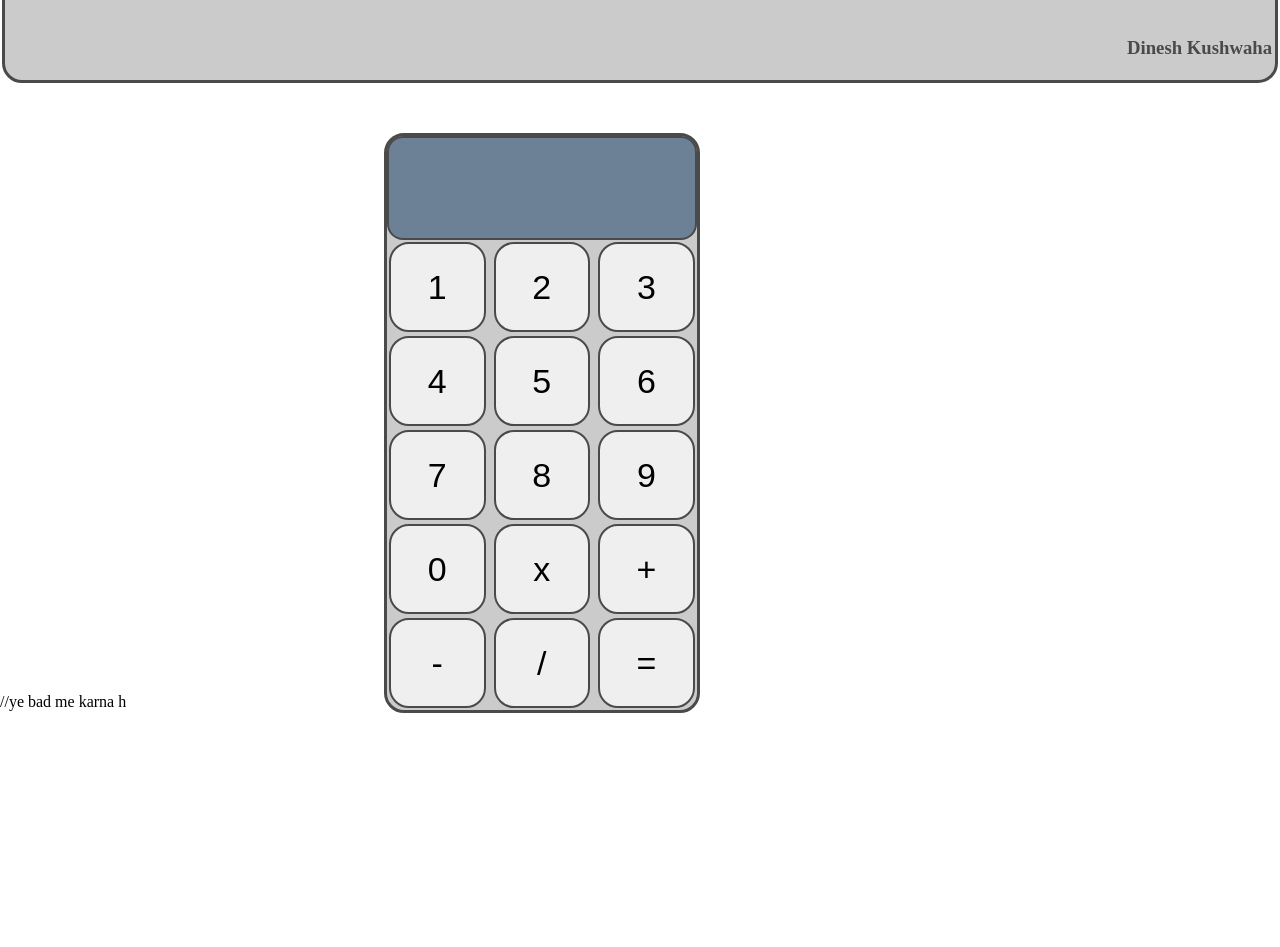
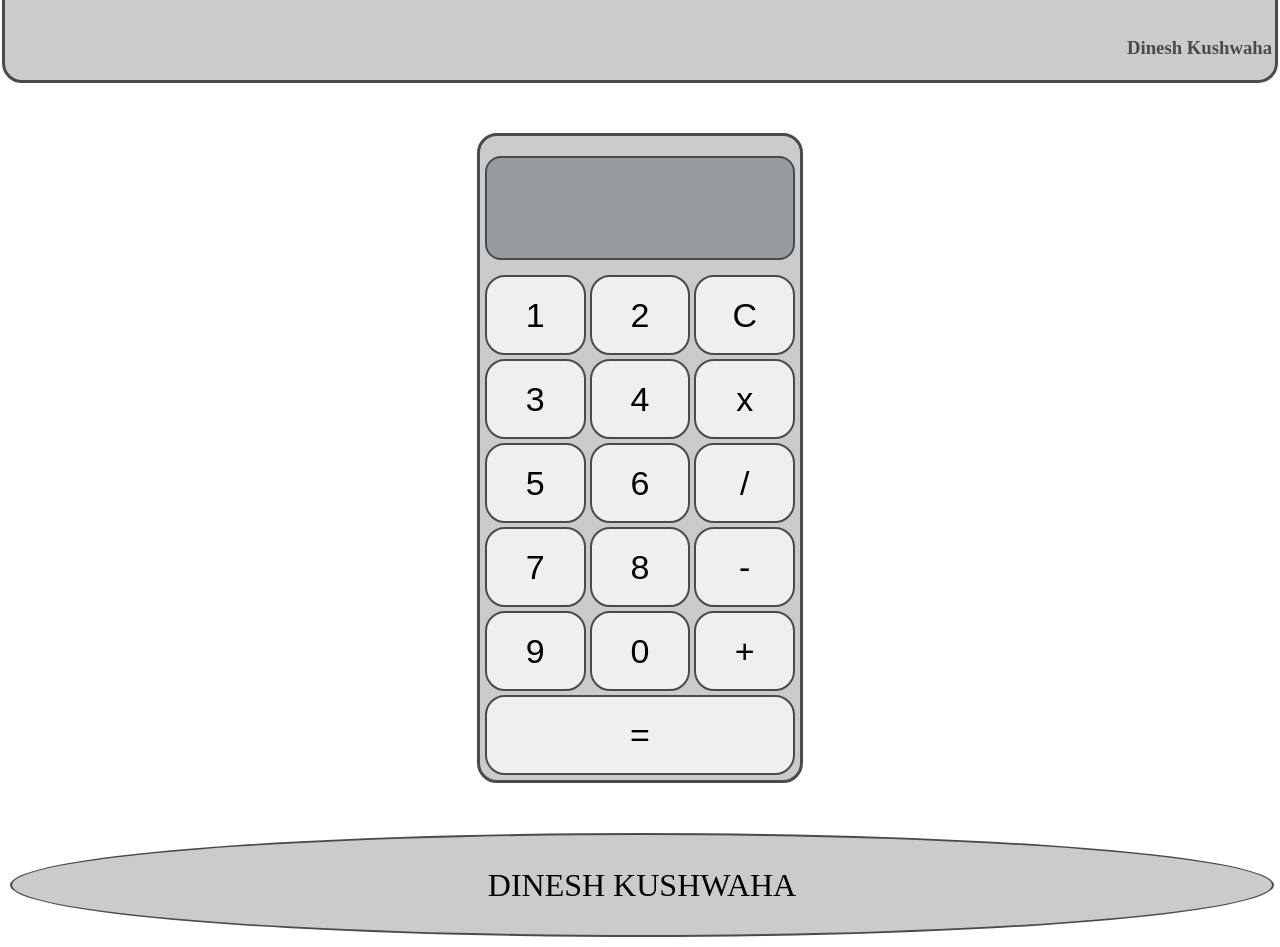
Before and after one commit to dinesh-kumar739/My-Calc, a plain HTML site: page index.html in a window 1280 px wide. Shown: the part 43-990 px from the top of the page. Before the commit the page ends 800 px from the top, so only its background shows below. Drawn offline with Linux system fonts and the light colour scheme.

Commit message:
Updated calculator UI with grid and improved JS logic

```diff
--- a/index.html
+++ b/index.html
@@ -17,24 +17,25 @@
             <div class="btn">
                 <button class="btns" data-value="1">1</button>
                 <button class="btns" data-value="2">2</button>
+                <button class="btns" data-value="c">C</button>
                 <button class="btns" data-value="3">3</button>
                 <button class="btns" data-value="4">4</button>
+                <button class="btns" data-value="x">x</button>
                 <button class="btns" data-value="5">5</button>
                 <button class="btns" data-value="6">6</button>
+                <button class="btns" data-value="/">/</button>
                 <button class="btns" data-value="7">7</button>
                 <button class="btns" data-value="8">8</button>
+                <button class="btns" data-value="-">-</button>
                 <button class="btns" data-value="9">9</button>
                 <button class="btns" data-value="0">0</button>
-                <button class="btns" data-value="x">x</button>
                 <button class="btns" data-value="+">+</button>
-                <button class="btns" data-value="-">-</button>
-                <button class="btns" data-value="/">/</button>
-                <button class="btns" data-value="=">=</button>
+                <button class="btns c-btn" data-value="=">=</button>
             </div>
         </div>
     </main>
     <footer>
-        //ye bad me karna h
+        <div>DINESH KUSHWAHA</div>
     </footer>
     <script src="script.js"></script>
 </body>
--- a/script.js
+++ b/script.js
@@ -1,12 +1,13 @@
 const buttons=document.querySelectorAll(".btns");
 const display=document.querySelector("#screen");
 const show=document.querySelector('[data-value="="]');
+const c=document.querySelector('[data-value="c"]');
 
 let screen="";
 
 buttons.forEach((btn)=>{
     btn.addEventListener("click",()=>{
-        if(btn.dataset.value!=="="){
+        if(btn.dataset.value!=="=" && btn.dataset.value!="c"){
             screen+=btn.dataset.value;
             console.log(screen);
             display.innerText=screen;
@@ -23,7 +24,11 @@ show.addEventListener("click",()=>{
         screen=val;
     }
     catch{
-        display.innerText="Enter Valid Input .";
+        display.innerText="Error.";
         screen="";
     }
 });
+c.addEventListener("click",()=>{
+    screen="";
+    display.innerText="";
+});
--- a/style.css
+++ b/style.css
@@ -2,6 +2,7 @@
     margin: 0;
     padding: 0;
 }
+
 header{
     background-color: #cbcbcb;
     color:#4a4a4a;
@@ -11,43 +12,81 @@ header{
     border: 3px solid #4a4a4a;
     border-radius: 20px;
 }
+
 main{
-    height:70vh;
+    height:auto;
+    color:rgb(5, 2, 44);
+    display: flex;
+    justify-content: center;
 }
+
 header h1{
     margin-bottom: 5vh;
 }
+
 header h3{
     text-align:right;
     margin-right:3px;
 }
-main{
-    color:green;
-}
+
 .main{
     margin-top: 50px;
     width:310px;
     background-color:#cbcbcb;
     border: 3px solid #4a4a4a;
     border-radius: 20px;
-    margin-left:30vw;
-    margin-right:30vw;
+    padding: 5px;
 }
 .screen{
     height:100px;
     border: 2px solid #4a4a4a;
     border-radius: 16px;
-    background-color: #6d8196;
+    background-color: #999c9f;
+    margin-bottom: 5px;
+    display: flex;
+    justify-content: flex-end;
+    margin-top: 15px;
+    margin-bottom: 15px;
+    font-size:40px;
+    align-items:center;
+    overflow: hidden;
+    white-space:nowrap;
+}
+.c-btn{
+    grid-column: 1/4;
+}
+.btn{
+    display: grid;
+    grid-template-columns: repeat(3, 1fr);
+    gap: 4px;
 }
 .btn button{
-    height:90px;
-    width:96.5499px;
+    height:80px;
     border: 2px solid #4a4a4a;
     border-radius: 20px;
-    margin:2px;
     font-weight:400;
     font-size: 34px;
+    width: 100%;
 }
+
 .btn button:hover{
     background-color:#cbcbcb;
 }
+footer{
+    margin-left: 10px;
+    margin-right: 10px;
+    margin-bottom: 10px;
+}
+footer div{
+    height:100px;
+    width: 100%;
+    background-color: #cbcbcb;
+    margin-top: 50px;
+    border: 2px solid #4a4a4a;
+    border-radius: 50%;
+    display: flex;
+    align-items: center;
+    justify-content: center;
+    font-size: xx-large;
+    font-weight: 500;
+}
```
